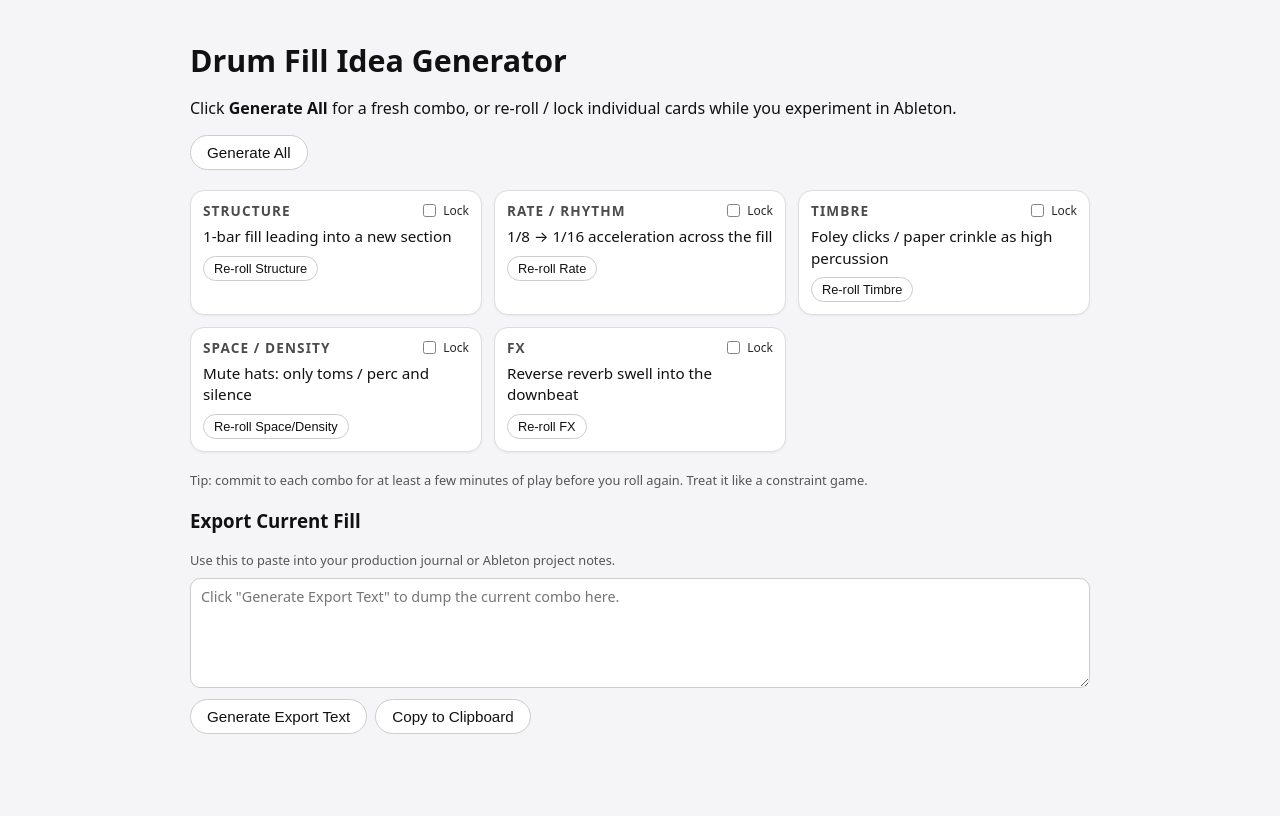
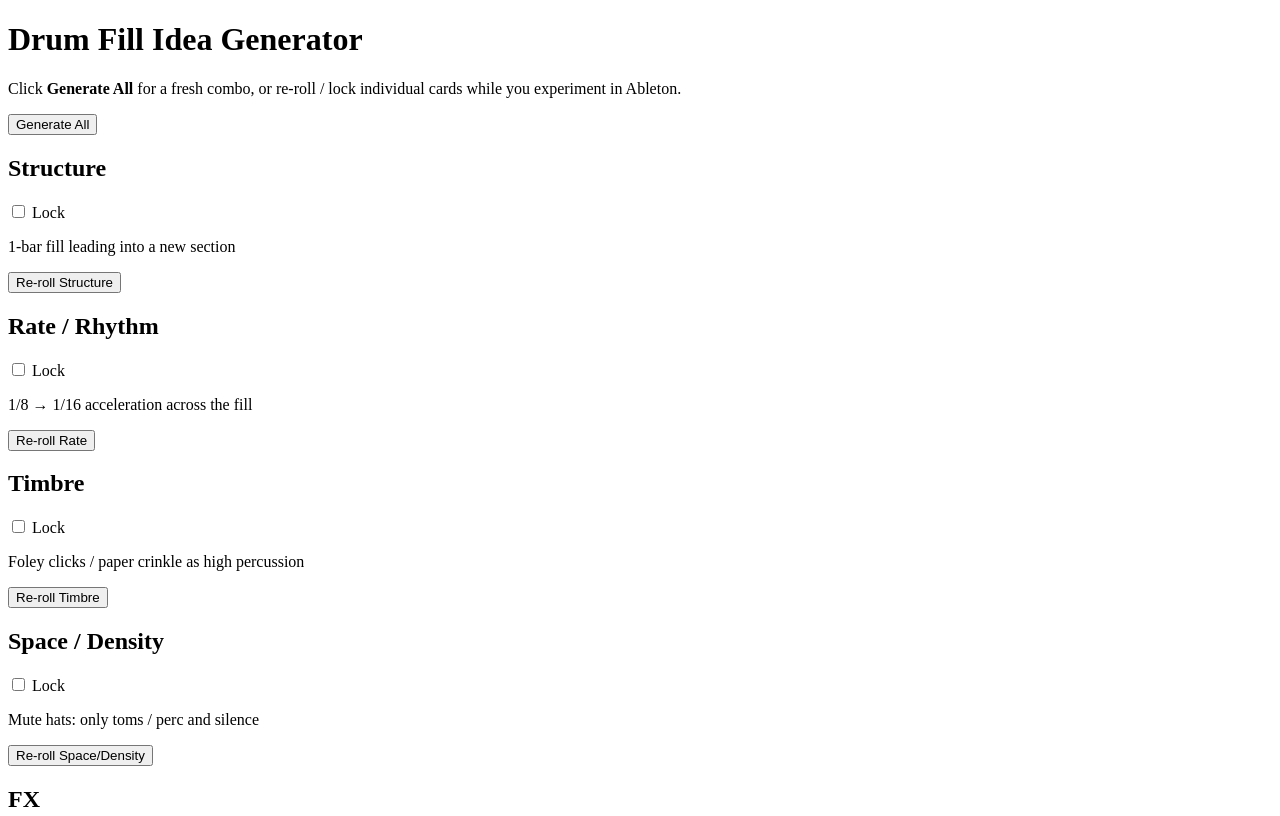
Before and after one commit to jacobdw/Drum-Fill-Generator, a plain HTML site: page index.html in a window 1280 px wide. Shown: the top 816 px of the page. Drawn offline with Linux system fonts and the light colour scheme.

Commit message:
Update index.html

```diff
--- a/index.html
+++ b/index.html
@@ -3,125 +3,19 @@
 <head>
   <meta charset="UTF-8">
   <title>Drum Fill Idea Generator</title>
+
+  <!-- Make it scale nicely on phones -->
+  <meta name="viewport" content="width=device-width, initial-scale=1.0">
+
+  <!-- Tell iOS it can run as a pseudo-app -->
+  <meta name="apple-mobile-web-app-capable" content="yes">
+  <meta name="apple-mobile-web-app-status-bar-style" content="default">
+
+  <!-- Optional: custom icon (see step 3) -->
+  <link rel="apple-touch-icon" href="icon.png">
+
   <style>
-    body {
-      font-family: system-ui, -apple-system, BlinkMacSystemFont, "Segoe UI", sans-serif;
-      max-width: 900px;
-      margin: 40px auto;
-      padding: 0 16px 40px;
-      background: #f5f5f7;
-      color: #111;
-    }
-    h1 {
-      font-size: 1.9rem;
-      margin-bottom: 0.25rem;
-    }
-    p {
-      line-height: 1.4;
-    }
-    .controls {
-      margin: 16px 0 20px;
-      display: flex;
-      flex-wrap: wrap;
-      gap: 8px;
-    }
-    button {
-      padding: 8px 16px;
-      font-size: 0.95rem;
-      border-radius: 999px;
-      border: 1px solid #ccc;
-      cursor: pointer;
-      background: #ffffff;
-      color: #111;
-    }
-    button:hover {
-      background: #f0f0f0;
-    }
-    .cards {
-      display: grid;
-      grid-template-columns: repeat(auto-fit, minmax(220px, 1fr));
-      gap: 12px;
-      margin-bottom: 20px;
-    }
-    .card {
-      border-radius: 14px;
-      padding: 10px 12px 12px;
-      border: 1px solid #ddd;
-      background: #ffffff;
-      box-shadow: 0 1px 3px rgba(0,0,0,0.05);
-      display: flex;
-      flex-direction: column;
-      gap: 6px;
-    }
-    .card-header {
-      display: flex;
-      justify-content: space-between;
-      align-items: center;
-      gap: 4px;
-    }
-    .card h2 {
-      font-size: 0.85rem;
-      text-transform: uppercase;
-      letter-spacing: 0.08em;
-      margin: 0;
-      opacity: 0.75;
-    }
-    .lock-label {
-      font-size: 0.75rem;
-      opacity: 0.9;
-      display: inline-flex;
-      align-items: center;
-      gap: 4px;
-      cursor: pointer;
-    }
-    .lock-label input {
-      cursor: pointer;
-    }
-    .card p {
-      margin: 0;
-      font-size: 0.95rem;
-    }
-    .card button {
-      align-self: flex-start;
-      padding: 4px 10px;
-      font-size: 0.8rem;
-      border-radius: 999px;
-      margin-top: 2px;
-    }
-    .note {
-      font-size: 0.8rem;
-      opacity: 0.7;
-      margin-top: 4px;
-      margin-bottom: 8px;
-    }
-    .export-box {
-      margin-top: 12px;
-    }
-    textarea {
-      width: 100%;
-      min-height: 110px;
-      resize: vertical;
-      border-radius: 10px;
-      border: 1px solid #ccc;
-      background: #ffffff;
-      color: #111;
-      padding: 8px 10px;
-      font-family: inherit;
-      font-size: 0.9rem;
-      box-sizing: border-box;
-    }
-    .export-controls {
-      margin-top: 6px;
-      display: flex;
-      flex-wrap: wrap;
-      gap: 8px;
-    }
-    .status {
-      font-size: 0.75rem;
-      opacity: 0.75;
-      margin-top: 4px;
-      min-height: 1em;
-    }
+    /* your existing CSS here */
   </style>
 </head>
 <body>
```
